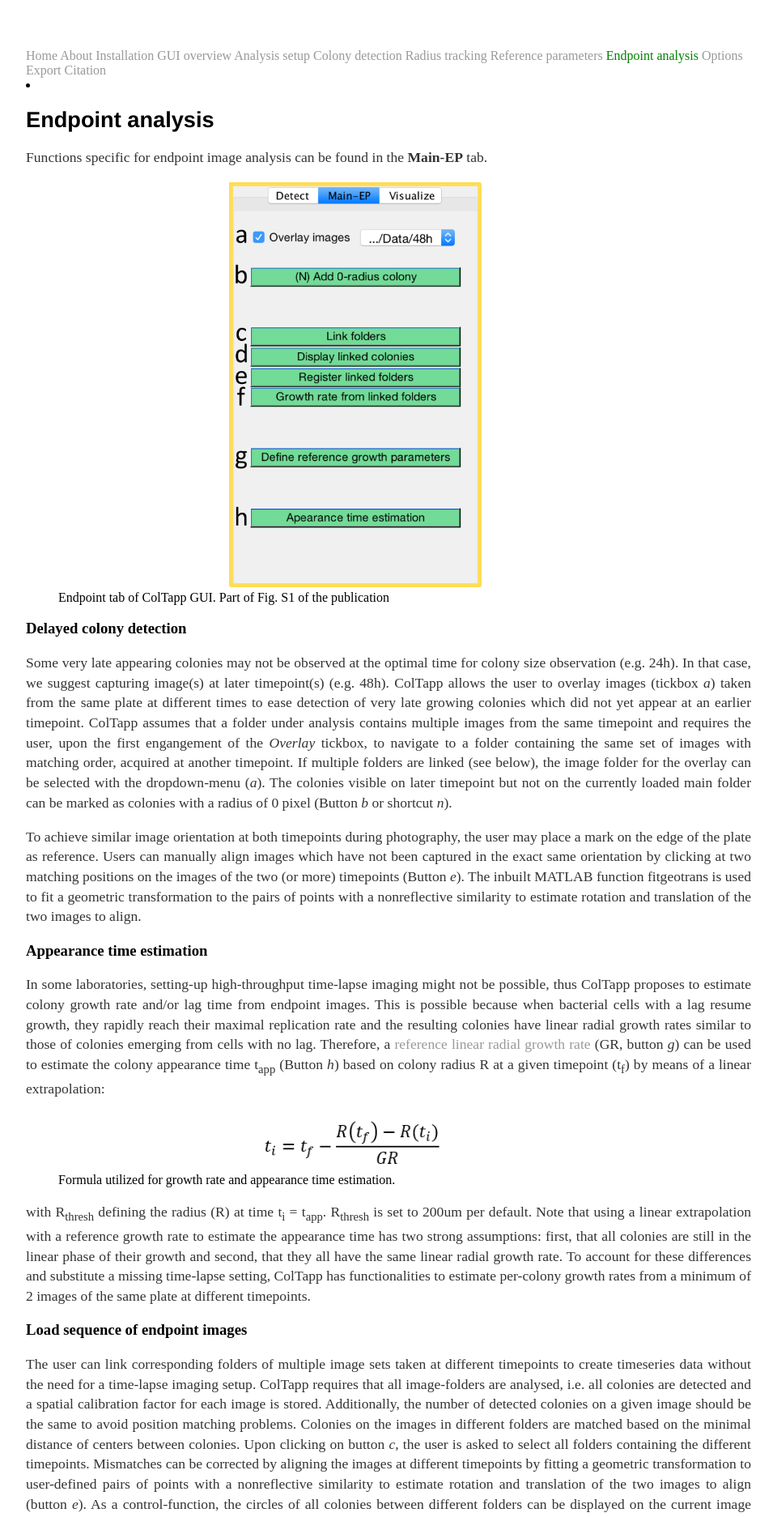
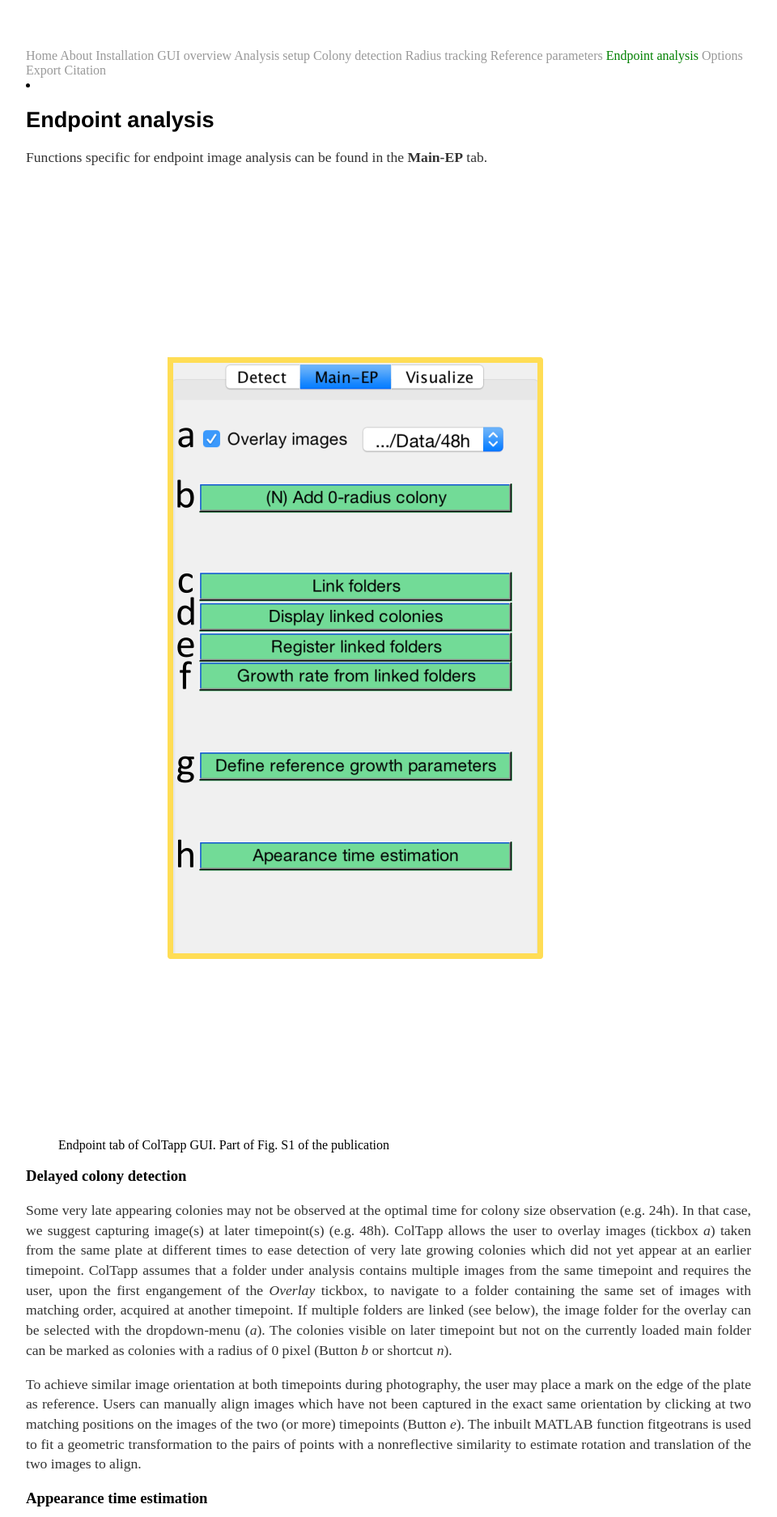
Before and after one commit to ColTapp/ColTapp.github.io, a Jekyll site: the page built from endpoint.md, in a window 1280 px wide. Shown: the top 1873 px of the page at 81% size, without its empty margins (160-1120 px from the left). Built offline with Jekyll 4.4.1, drawn with Linux system fonts in a browser that asks for light colours.

Commit message:
Update endpoint.md

```diff
--- a/endpoint.md
+++ b/endpoint.md
@@ -6,7 +6,7 @@
 
 Functions specific for endpoint image analysis can be found in the **Main-EP** tab.
 <figure>
-  <img src="{{site.url}}/assets/images/EP0.png" alt="Endpoint tab of GUI" height="500px"/>
+  <img src="{{site.url}}/assets/images/EP0.png" alt="Endpoint tab of GUI" width="20%"/>
   <figcaption>Endpoint tab of ColTapp GUI. Part of Fig. S1 of the publication </figcaption>
 </figure>
 
```
